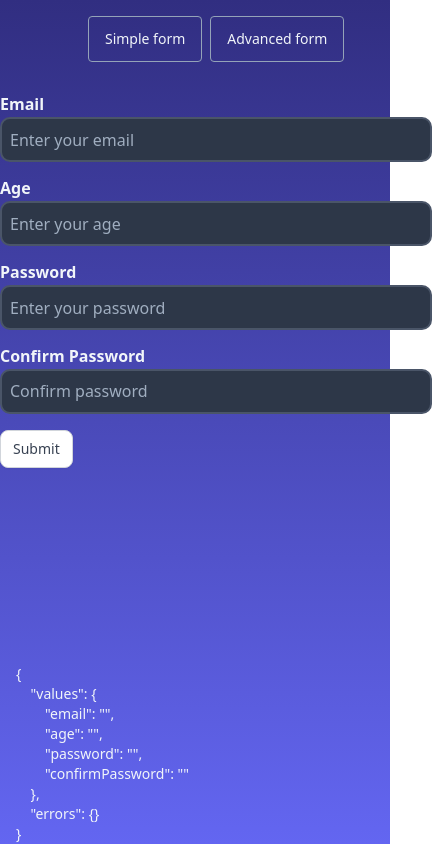
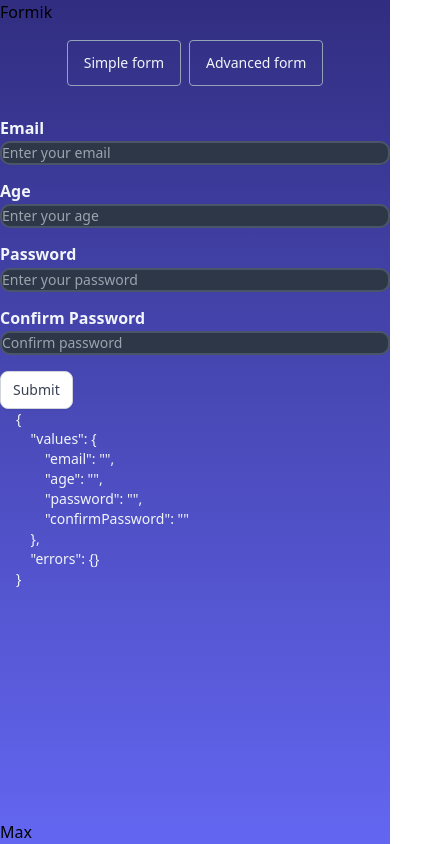
Before and after one commit to maxzz/forms-formik, a React (Vite) app: page / in a window 390 px wide. Shown: the whole page, 432 px wide, since content can reach past the window. Built offline with nearby package versions, Linux system fonts and the light colour scheme.

Commit message:
WIP. app. update responsiveness

```diff
--- a/src/App.tsx
+++ b/src/App.tsx
@@ -2,8 +2,14 @@ import { Page } from "./components/Page";
 
 export function App() {
     return (
-        <div className="min-h-screen bg-gradient-to-b from-indigo-900 to-indigo-500">
-            <Page />
+        <div className="min-h-screen bg-gradient-to-b from-indigo-900 to-indigo-500 flex flex-col">
+            <header>
+                Formik
+            </header>
+            <div className="flex-1">
+                <Page />
+            </div>
+            <footer>Max</footer>
         </div>
     );
 }
--- a/src/components/Page.tsx
+++ b/src/components/Page.tsx
@@ -1,11 +1,12 @@
 import { useState } from 'react';
 import { Form1 } from './Form1';
 import { Form2 } from './Form2';
+import './Page.css';
 
 export function Page() {
     const [currentForm, setCurrentForm] = useState(0);
     return (
-        <div className="mx-auto w-[54ch] max-w-2xl h-screen text-sm text-slate-100 grid grid-rows-[auto_minmax(0,1fr)_auto]">
+        <div className="mx-auto min-w-[24ch] max-w-[80ch] h-full text-sm text-slate-100 grid grid-rows-[auto_1fr_auto]">
 
             <div className="py-4 flex items-center justify-center space-x-2">
                 <button className="px-4 py-3 w-max border-slate-400 border rounded" onClick={()=> setCurrentForm(0)}>Simple form</button>
--- a/src/main.tsx
+++ b/src/main.tsx
@@ -2,7 +2,6 @@ import React from 'react';
 import ReactDOM from 'react-dom/client';
 import { App } from './App';
 import './index.css';
-import '../src/components/Page.css';
 
 ReactDOM.createRoot(document.getElementById('root') as HTMLElement).render(
     <React.StrictMode>
```
